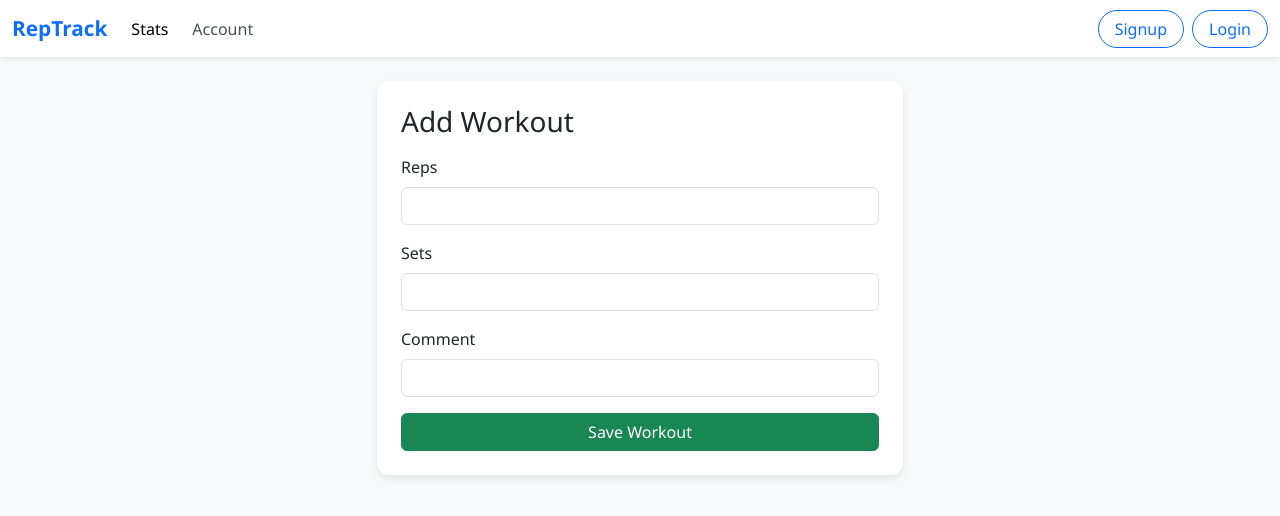
After one commit to akarshanghawri/RepTrack, a Python web app: template templates/add_workout.html in a window 1280 px wide. The commit adds this page. Shown: the top 516 px of the page. Run offline with Jinja, Linux system fonts and the light colour scheme; the template is opened without the code that fills it, so the values that code supplies are empty.

Commit message:
Update add_workout functionality

```diff
--- a/models.py
+++ b/models.py
@@ -16,6 +16,6 @@ class Workout(db.Model) :
     reps = db.Column(db.Integer, nullable=False)
     sets = db.Column(db.Integer, nullable=False)
     date = db.Column(db.Date, nullable=False)
-    comment = db.Column(db.Text, nullable=False)
+    comment = db.Column(db.Text)
 
     user_id = db.Column(db.Integer, db.ForeignKey('user.id'), nullable=False)
--- /dev/null
+++ b/templates/add_workout.html
@@ -0,0 +1,35 @@
+{% extends 'base.html' %}
+{% block title %} Add Workout {% endblock %}
+
+{% block content %}
+<div class="row justify-content-center">
+    <div class="col-md-6">
+
+        <div class="card p-4">
+            <h3 class="mb-3">Add Workout</h3>
+
+            <form method="POST">
+                <div class="mb-3">
+                    <label class="form-label">Reps</label>
+                    <input type="number" name="reps" class="form-control" required>
+                </div>
+
+                <div class="mb-3">
+                    <label class="form-label">Sets</label>
+                    <input type="number" name="sets" class="form-control" required>
+                </div>
+
+                <div class="mb-3">
+                    <label class="form-label">Comment</label>
+                    <input type="text" name="comment" class="form-control">
+                </div>
+
+                <button type="submit" class="btn btn-success w-100">
+                    Save Workout
+                </button>
+            </form>
+
+        </div>
+    </div>
+</div>
+{% endblock %}
--- a/templates/index.html
+++ b/templates/index.html
@@ -39,7 +39,7 @@
             <td>{{ workout.sets }}</td>
             <td>{{ workout.comment }}</td>
             <td>
-                <a href="{{ url_for('main.edit_workout', id=workout.id) }}" class="btn btn-sm btn-warning">Edit</a>
+                <a href="{{ url_for('main.edit_workout', id=workout.id) }}" class="btn btn-sm btn-info">Edit</a>
 
                 <a href="{{ url_for('main.delete_workout', id=workout.id) }}" class="btn btn-sm btn-danger"
                     onclick="return confirm('Are you sure?')">
```
Also changed, not shown: main.py (+27 -3 lines).
